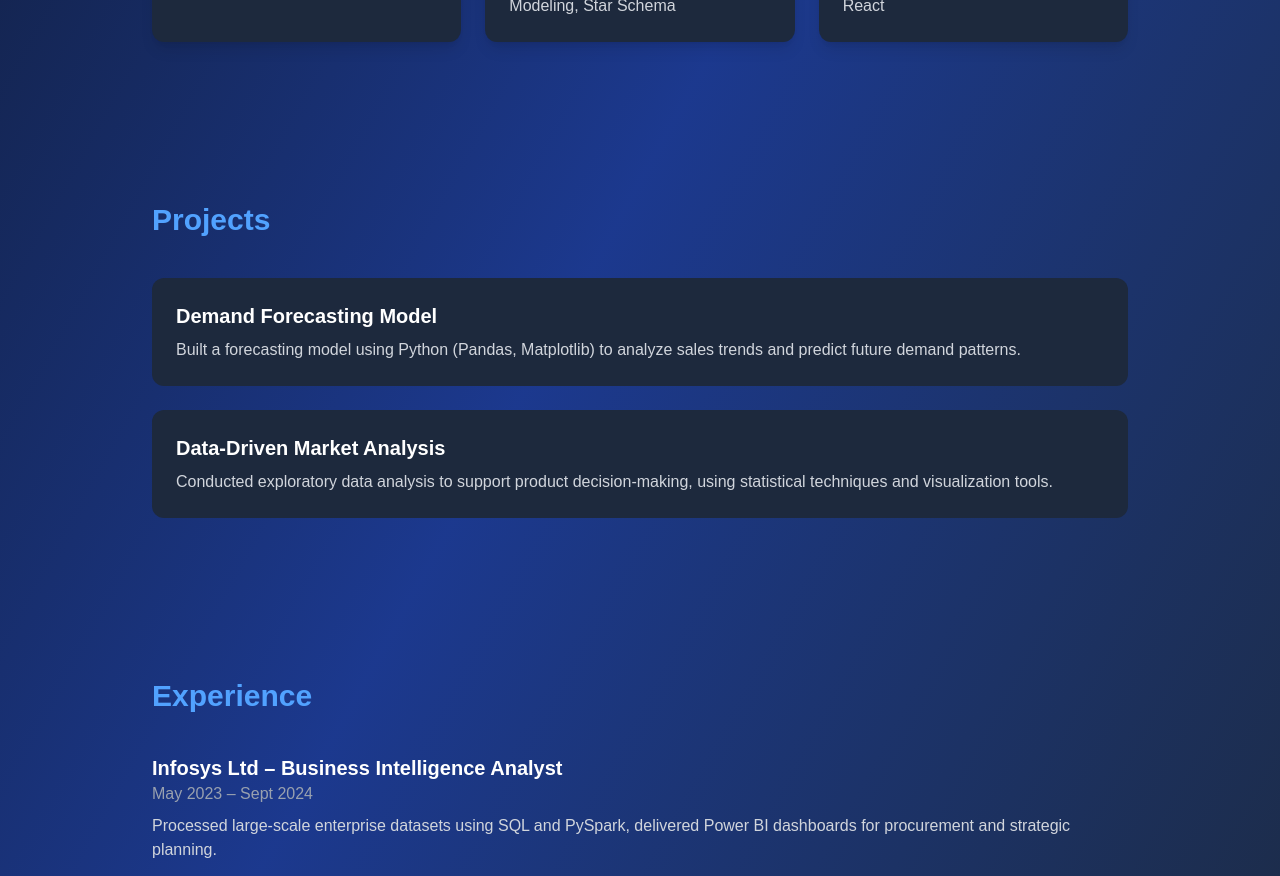
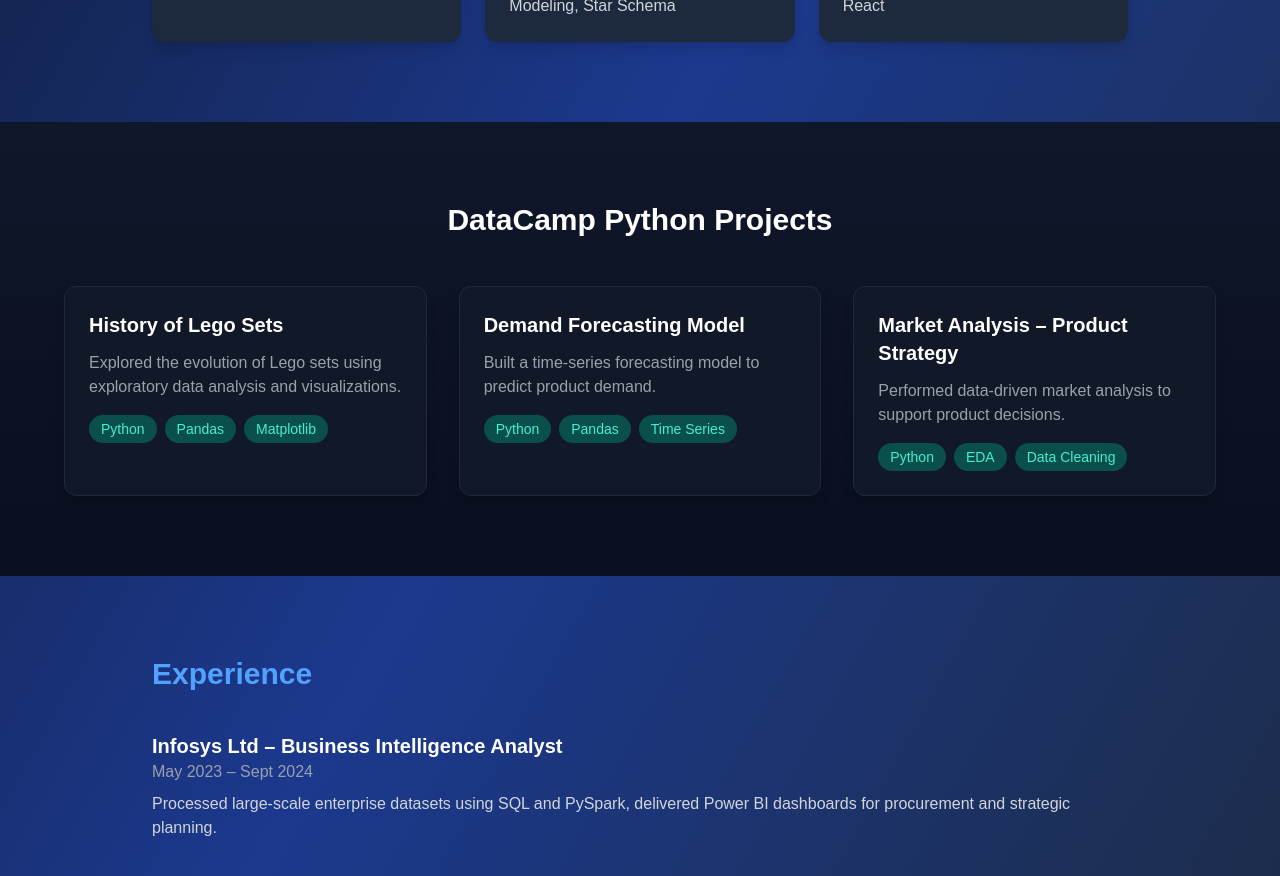
Before and after one commit to harithagm2419/haritha-portfolio_1, a Next.js app: page / in a window 1280 px wide. Shown: the part 980-1856 px from the top of the page. Built offline with nearby package versions, Linux system fonts and the light colour scheme.

Commit message:
project Sections updated

```diff
--- a/app/page.tsx
+++ b/app/page.tsx
@@ -68,7 +68,7 @@ export default function Home() {
         </div>
       </section>
 
-      {/* PROJECTS SECTION */}
+      {/* PROJECTS SECTION
       <section id="projects" className="py-20 px-6 max-w-5xl mx-auto">
         <h2 className="text-3xl font-semibold mb-10 text-blue-400">Projects</h2>
 
@@ -95,7 +95,62 @@ export default function Home() {
           </div>
 
         </div>
-      </section>
+      </section> */}
+      <section className="py-20 px-6 bg-gradient-to-b from-[#0f172a] to-[#0a0f1f]">
+  <h2 className="text-3xl font-bold text-center mb-12 text-white">
+    DataCamp Python Projects
+  </h2>
+
+  <div className="grid md:grid-cols-3 gap-8 max-w-6xl mx-auto">
+
+    {/* Card 1 */}
+    <div className="bg-[#111827] p-6 rounded-xl shadow-lg border border-gray-800 hover:scale-105 transition duration-300">
+      <h3 className="text-xl font-semibold text-white mb-3">
+        History of Lego Sets
+      </h3>
+      <p className="text-gray-400 mb-4">
+        Explored the evolution of Lego sets using exploratory data analysis and visualizations.
+      </p>
+      <div className="flex flex-wrap gap-2">
+        <span className="px-3 py-1 bg-teal-900 text-teal-300 rounded-full text-sm">Python</span>
+        <span className="px-3 py-1 bg-teal-900 text-teal-300 rounded-full text-sm">Pandas</span>
+        <span className="px-3 py-1 bg-teal-900 text-teal-300 rounded-full text-sm">Matplotlib</span>
+      </div>
+    </div>
+
+    {/* Card 2 */}
+    <div className="bg-[#111827] p-6 rounded-xl shadow-lg border border-gray-800 hover:scale-105 transition duration-300">
+      <h3 className="text-xl font-semibold text-white mb-3">
+        Demand Forecasting Model
+      </h3>
+      <p className="text-gray-400 mb-4">
+        Built a time-series forecasting model to predict product demand.
+      </p>
+      <div className="flex flex-wrap gap-2">
+        <span className="px-3 py-1 bg-teal-900 text-teal-300 rounded-full text-sm">Python</span>
+        <span className="px-3 py-1 bg-teal-900 text-teal-300 rounded-full text-sm">Pandas</span>
+        <span className="px-3 py-1 bg-teal-900 text-teal-300 rounded-full text-sm">Time Series</span>
+      </div>
+    </div>
+
+    {/* Card 3 */}
+    <div className="bg-[#111827] p-6 rounded-xl shadow-lg border border-gray-800 hover:scale-105 transition duration-300">
+      <h3 className="text-xl font-semibold text-white mb-3">
+        Market Analysis – Product Strategy
+      </h3>
+      <p className="text-gray-400 mb-4">
+        Performed data-driven market analysis to support product decisions.
+      </p>
+      <div className="flex flex-wrap gap-2">
+        <span className="px-3 py-1 bg-teal-900 text-teal-300 rounded-full text-sm">Python</span>
+        <span className="px-3 py-1 bg-teal-900 text-teal-300 rounded-full text-sm">EDA</span>
+        <span className="px-3 py-1 bg-teal-900 text-teal-300 rounded-full text-sm">Data Cleaning</span>
+      </div>
+    </div>
+
+  </div>
+</section>
+
 
       {/* EXPERIENCE SECTION */}
       <section id="experience" className="py-20 px-6 max-w-5xl mx-auto">
```
